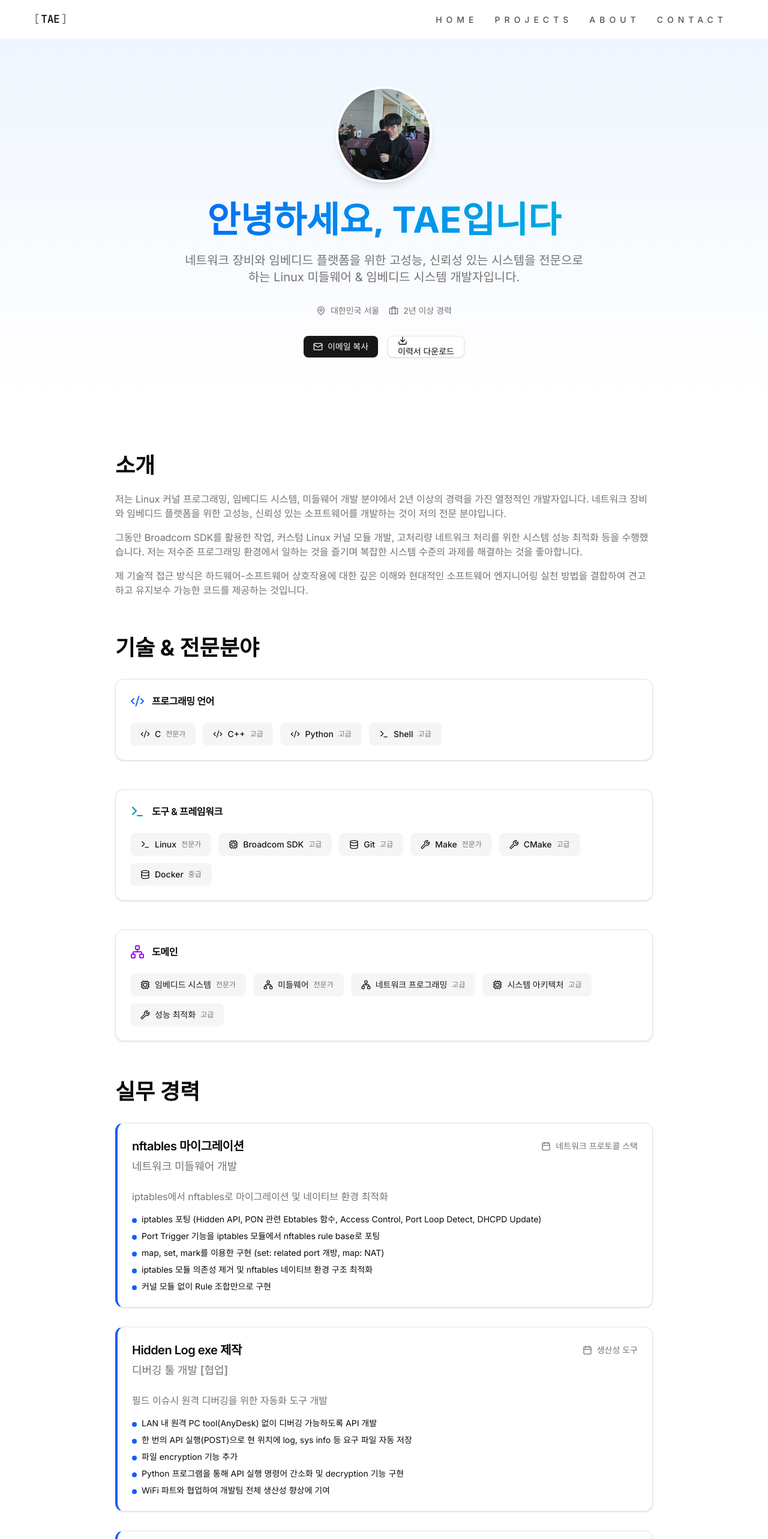
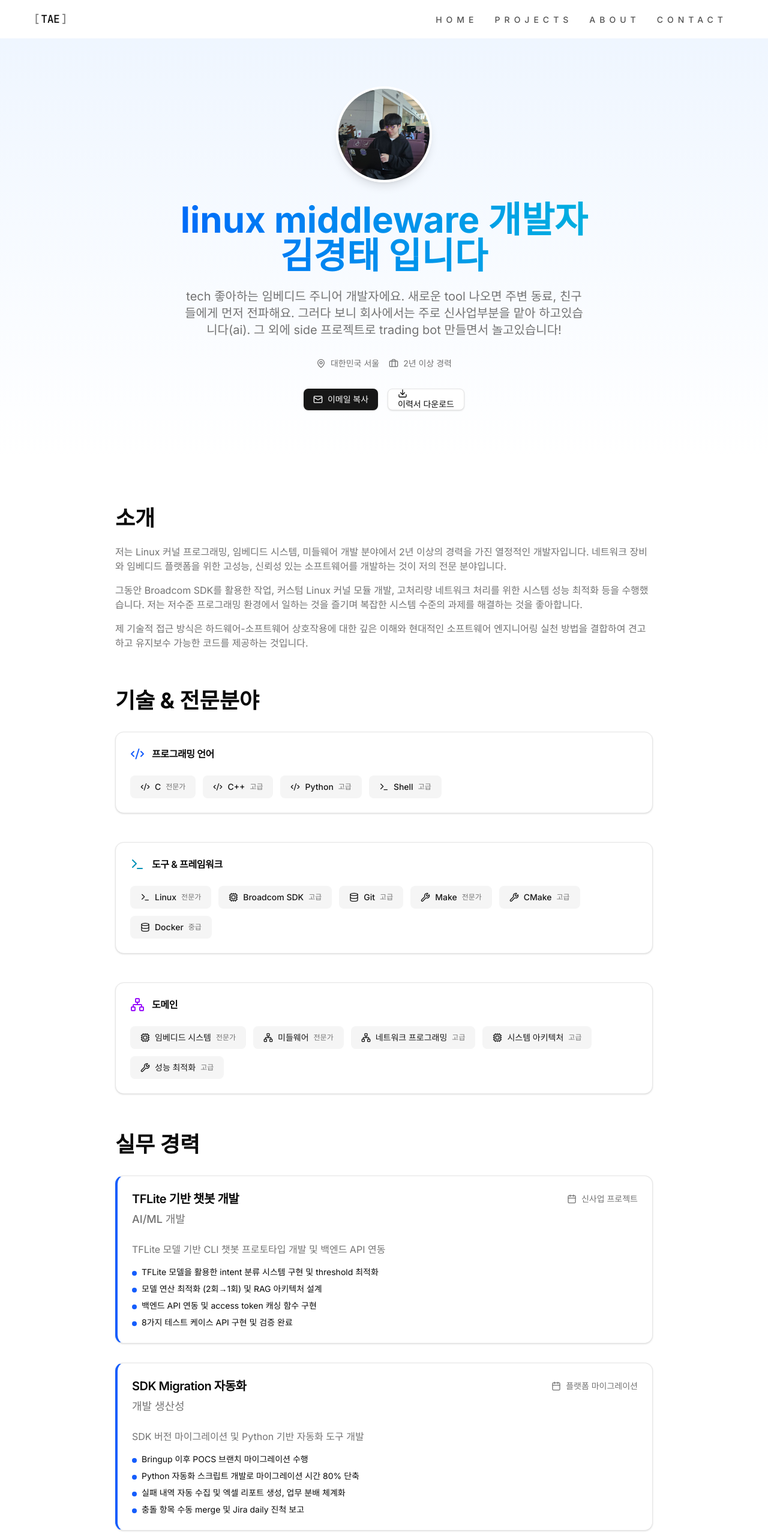
Before and after one commit to tae9898/my_portfoilo, a Next.js app: page /about in a window 1280 px wide. Shown: the top 2566 px of the page at 60% size. Built offline with nearby package versions, Linux system fonts and the light colour scheme.

Commit message:
Change : rearrange the order (about tab)

```diff
--- a/app/about/page.tsx
+++ b/app/about/page.tsx
@@ -164,6 +164,40 @@ export default function About() {
 
   const experienceData = [
     {
+      title: t("experience.tfliteChatbot.title"),
+      company: t("experience.tfliteChatbot.category"),
+      period: t("experience.tfliteChatbot.period"),
+      description: t("experience.tfliteChatbot.description"),
+      achievements: language === "ko" ? [
+        "TFLite 모델을 활용한 intent 분류 시스템 구현 및 threshold 최적화",
+        "모델 연산 최적화 (2회→1회) 및 RAG 아키텍처 설계",
+        "백엔드 API 연동 및 access token 캐싱 함수 구현",
+        "8가지 테스트 케이스 API 구현 및 검증 완료"
+      ] : [
+        "Implemented intent classification system using TFLite model with threshold optimization",
+        "Optimized model inference (2→1 operations) and designed RAG architecture",
+        "Integrated backend API with access token caching",
+        "Implemented and verified 8 test case APIs"
+      ]
+    },
+    {
+      title: t("experience.sdkMigration.title"),
+      company: t("experience.sdkMigration.category"),
+      period: t("experience.sdkMigration.period"),
+      description: t("experience.sdkMigration.description"),
+      achievements: language === "ko" ? [
+        "Bringup 이후 POCS 브랜치 마이그레이션 수행",
+        "Python 자동화 스크립트 개발로 마이그레이션 시간 80% 단축",
+        "실패 내역 자동 수집 및 엑셀 리포트 생성, 업무 분배 체계화",
+        "충돌 항목 수동 merge 및 Jira daily 진척 보고"
+      ] : [
+        "Performed POCS branch migration after bringup",
+        "Developed Python automation scripts reducing migration time by 80%",
+        "Automated failure tracking with Excel reports and task distribution",
+        "Manual merge of conflicts and daily Jira progress reporting"
+      ]
+    },
+    {
       title: t("experience.nftables.title"),
       company: t("experience.nftables.category"),
       period: t("experience.nftables.period"),
@@ -275,8 +309,23 @@ export default function About() {
               </div>
             </motion.div>
 
-            <h1 className="text-4xl md:text-6xl font-bold mb-6 bg-gradient-to-r from-blue-600 to-cyan-500 bg-clip-text text-transparent">
-              {t("about.title")}
+            <h1 className="text-4xl md:text-6xl font-bold mb-6">
+              <motion.span
+                initial={{ opacity: 0, y: 20 }}
+                animate={{ opacity: 1, y: 0 }}
+                transition={{ duration: 0.5, delay: 0.2 }}
+                className="block bg-gradient-to-r from-blue-600 to-cyan-500 bg-clip-text text-transparent"
+              >
+                {t("about.titleLine1")}
+              </motion.span>
+              <motion.span
+                initial={{ opacity: 0, y: 20 }}
+                animate={{ opacity: 1, y: 0 }}
+                transition={{ duration: 0.5, delay: 0.6 }}
+                className="block bg-gradient-to-r from-blue-600 to-cyan-500 bg-clip-text text-transparent"
+              >
+                {t("about.titleLine2")}
+              </motion.span>
             </h1>
             <p className="text-xl text-muted-foreground mb-8 max-w-2xl mx-auto">
               {t("about.subtitle")}
--- a/app/resume/page.tsx
+++ b/app/resume/page.tsx
@@ -1,42 +1,55 @@
 "use client"
 
 import { motion } from "framer-motion"
-import { Card, CardContent } from "@/components/ui/card"
 import { Button } from "@/components/ui/button"
-import { ArrowRight, Download } from "lucide-react"
+import { Download, ExternalLink, ArrowLeft } from "lucide-react"
 import Link from "next/link"
 
 export default function Resume() {
   return (
-    <div className="min-h-screen bg-white dark:bg-gray-950 flex items-center justify-center p-4">
+    <div className="min-h-screen bg-white dark:bg-gray-950 flex flex-col">
+      {/* Header */}
       <motion.div
-        initial={{ opacity: 0, y: 20 }}
+        initial={{ opacity: 0, y: -20 }}
         animate={{ opacity: 1, y: 0 }}
-        transition={{ duration: 0.5 }}
-        className="max-w-2xl w-full"
+        transition={{ duration: 0.3 }}
+        className="p-4 flex items-center justify-between border-b border-gray-200 dark:border-gray-800"
       >
-        <Card className="text-center p-8">
-          <CardContent className="space-y-6">
-            <h1 className="text-3xl font-bold">Resume Download</h1>
-            <p className="text-muted-foreground">
-              The resume download feature is currently in development.
-              Please contact me directly for a copy of my resume.
-            </p>
-            <div className="flex flex-col sm:flex-row gap-4 justify-center">
-              <Button asChild>
-                <Link href="mailto:k99779004@naver.com">
-                  Contact Me
-                </Link>
-              </Button>
-              <Button variant="outline" asChild>
-                <Link href="/about">
-                  Back to About Page
-                  <ArrowRight className="w-4 h-4 ml-2" />
-                </Link>
-              </Button>
-            </div>
-          </CardContent>
-        </Card>
+        <Button variant="ghost" size="sm" asChild>
+          <Link href="/">
+            <ArrowLeft className="w-4 h-4 mr-2" />
+            Back
+          </Link>
+        </Button>
+        <div className="flex gap-2">
+          <Button variant="outline" size="sm" asChild>
+            <a href="/resume.pdf" download>
+              <Download className="w-4 h-4 mr-2" />
+              Download
+            </a>
+          </Button>
+          <Button size="sm" asChild>
+            <a href="/resume.pdf" target="_blank" rel="noopener noreferrer">
+              <ExternalLink className="w-4 h-4 mr-2" />
+              New Tab
+            </a>
+          </Button>
+        </div>
+      </motion.div>
+
+      {/* PDF Viewer */}
+      <motion.div
+        initial={{ opacity: 0 }}
+        animate={{ opacity: 1 }}
+        transition={{ duration: 0.5, delay: 0.2 }}
+        className="flex-1 p-4"
+      >
+        <embed
+          src="/resume.pdf#toolbar=1&navpanes=0&scrollbar=1"
+          type="application/pdf"
+          className="w-full rounded-lg border border-gray-200 dark:border-gray-800"
+          style={{ height: 'calc(100vh - 80px)' }}
+        />
       </motion.div>
     </div>
   )
--- a/components/ProjectCard.tsx
+++ b/components/ProjectCard.tsx
@@ -50,6 +50,12 @@ export function ProjectCard({ project, index = 0 }: ProjectCardProps) {
         </Link>
 
         <CardFooter className="flex gap-3 pt-4 border-t">
+          {project.githubUrl === '#' ? (
+            <span className="inline-flex items-center gap-1.5 text-sm text-muted-foreground">
+              <Github className="w-4 h-4 text-muted-foreground" />
+              <span className="text-muted-foreground">Internal Project</span>
+            </span>
+          ) : (
             <Link
               href={project.githubUrl}
               target="_blank"
@@ -57,8 +63,9 @@ export function ProjectCard({ project, index = 0 }: ProjectCardProps) {
               className="inline-flex items-center gap-1.5 text-sm font-medium text-muted-foreground hover:text-foreground transition-colors"
             >
               <Github className="w-4 h-4" />
-            <span>Code</span>
+              <span>GitHub</span>
             </Link>
+          )}
           {project.liveUrl && (
             <Link
               href={project.liveUrl}
--- a/contexts/LanguageContext.tsx
+++ b/contexts/LanguageContext.tsx
@@ -71,8 +71,9 @@ const translations = {
       contactMe: "Contact Me",
     },
     about: {
-      title: "Hello, I'm TAE",
-      subtitle: "Linux Middleware & Embedded Systems Developer specializing in high-performance, reliable systems for network equipment and embedded platforms.",
+      titleLine1: "Linux Middleware Developer",
+      titleLine2: "Kim Gyeongtae",
+      subtitle: "An embedded junior developer who loves tech. I'm always the first to share new tools with colleagues and friends. That's why I mainly handle new business initiatives (AI) at work. Outside of work, I'm building trading bots as side projects!",
       location: "Seoul, South Korea",
       experience: "2+ Years Experience",
       copyEmail: "Copy email",
@@ -162,6 +163,30 @@ const translations = {
           "회사 내부 계측기 사용 자립화로 타부서 의존성 제거",
         ],
       },
+      tfliteChatbot: {
+        title: "TFLite Chatbot Development",
+        category: "AI/ML Development",
+        period: "New Business Project",
+        description: "TFLite model-based CLI chatbot prototype and backend API integration",
+        achievements: [
+          "Implemented intent classification system using TFLite model with threshold optimization",
+          "Optimized model inference (2→1 operations) and designed RAG architecture",
+          "Integrated backend API with access token caching",
+          "Implemented and verified 8 test case APIs",
+        ],
+      },
+      sdkMigration: {
+        title: "SDK Migration Automation",
+        category: "Dev Productivity",
+        period: "Platform Migration",
+        description: "SDK version migration and Python-based automation tooling",
+        achievements: [
+          "Performed POCS branch migration after bringup",
+          "Developed Python automation scripts reducing migration time by 80%",
+          "Automated failure tracking with Excel reports and task distribution",
+          "Manual merge of conflicts and daily Jira progress reporting",
+        ],
+      },
     },
     devops: {
       shellScripting: "Shell Scripting",
@@ -220,8 +245,9 @@ const translations = {
       contactMe: "연락하기",
     },
     about: {
-      title: "안녕하세요, TAE입니다",
-      subtitle: "네트워크 장비와 임베디드 플랫폼을 위한 고성능, 신뢰성 있는 시스템을 전문으로 하는 Linux 미들웨어 & 임베디드 시스템 개발자입니다.",
+      titleLine1: "linux middleware 개발자",
+      titleLine2: "김경태 입니다",
+      subtitle: "tech 좋아하는 임베디드 주니어 개발자에요. 새로운 tool 나오면 주변 동료, 친구들에게 먼저 전파해요. 그러다 보니 회사에서는 주로 신사업부분을 맡아 하고있습니다(ai). 그 외에 side 프로젝트로 trading bot 만들면서 놀고있습니다!",
       location: "대한민국 서울",
       experience: "2년 이상 경력",
       copyEmail: "이메일 복사",
@@ -311,6 +337,30 @@ const translations = {
           "회사 내부 계측기 사용 자립화로 타부서 의존성 제거",
         ],
       },
+      tfliteChatbot: {
+        title: "TFLite 기반 챗봇 개발",
+        category: "AI/ML 개발",
+        period: "신사업 프로젝트",
+        description: "TFLite 모델 기반 CLI 챗봇 프로토타입 개발 및 백엔드 API 연동",
+        achievements: [
+          "TFLite 모델을 활용한 intent 분류 시스템 구현 및 threshold 최적화",
+          "모델 연산 최적화 (2회→1회) 및 RAG 아키텍처 설계",
+          "백엔드 API 연동 및 access token 캐싱 함수 구현",
+          "8가지 테스트 케이스 API 구현 및 검증 완료",
+        ],
+      },
+      sdkMigration: {
+        title: "SDK Migration 자동화",
+        category: "개발 생산성",
+        period: "플랫폼 마이그레이션",
+        description: "SDK 버전 마이그레이션 및 Python 기반 자동화 도구 개발",
+        achievements: [
+          "Bringup 이후 POCS 브랜치 마이그레이션 수행",
+          "Python 자동화 스크립트 개발로 마이그레이션 시간 80% 단축",
+          "실패 내역 자동 수집 및 엑셀 리포트 생성, 업무 분배 체계화",
+          "충돌 항목 수동 merge 및 Jira daily 진척 보고",
+        ],
+      },
     },
     devops: {
       shellScripting: "Shell 스크립팅",
```
Also changed, not shown: lib/data.ts (+20 -48 lines), app/projects/page.tsx (indentation only). Lines whose indentation alone changed are shown as unchanged.
